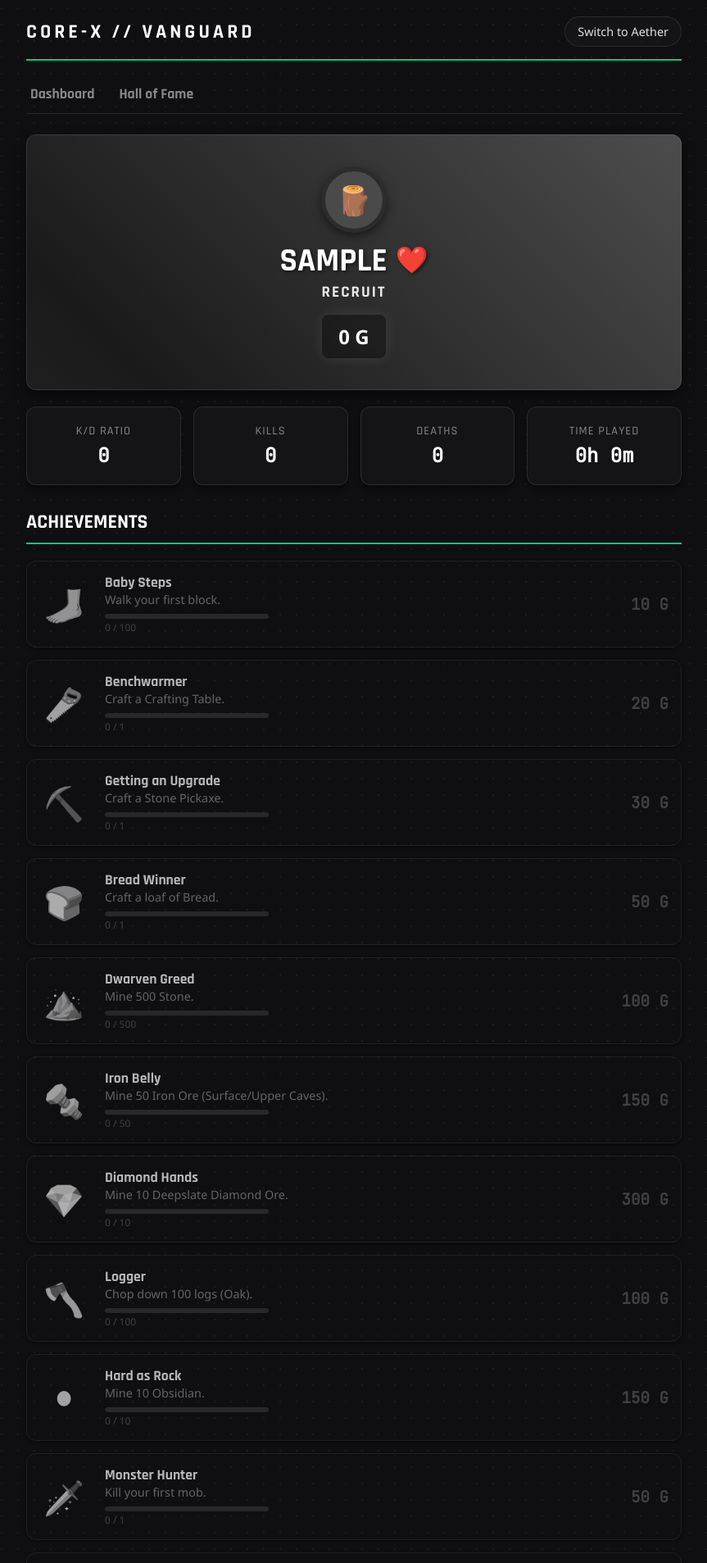
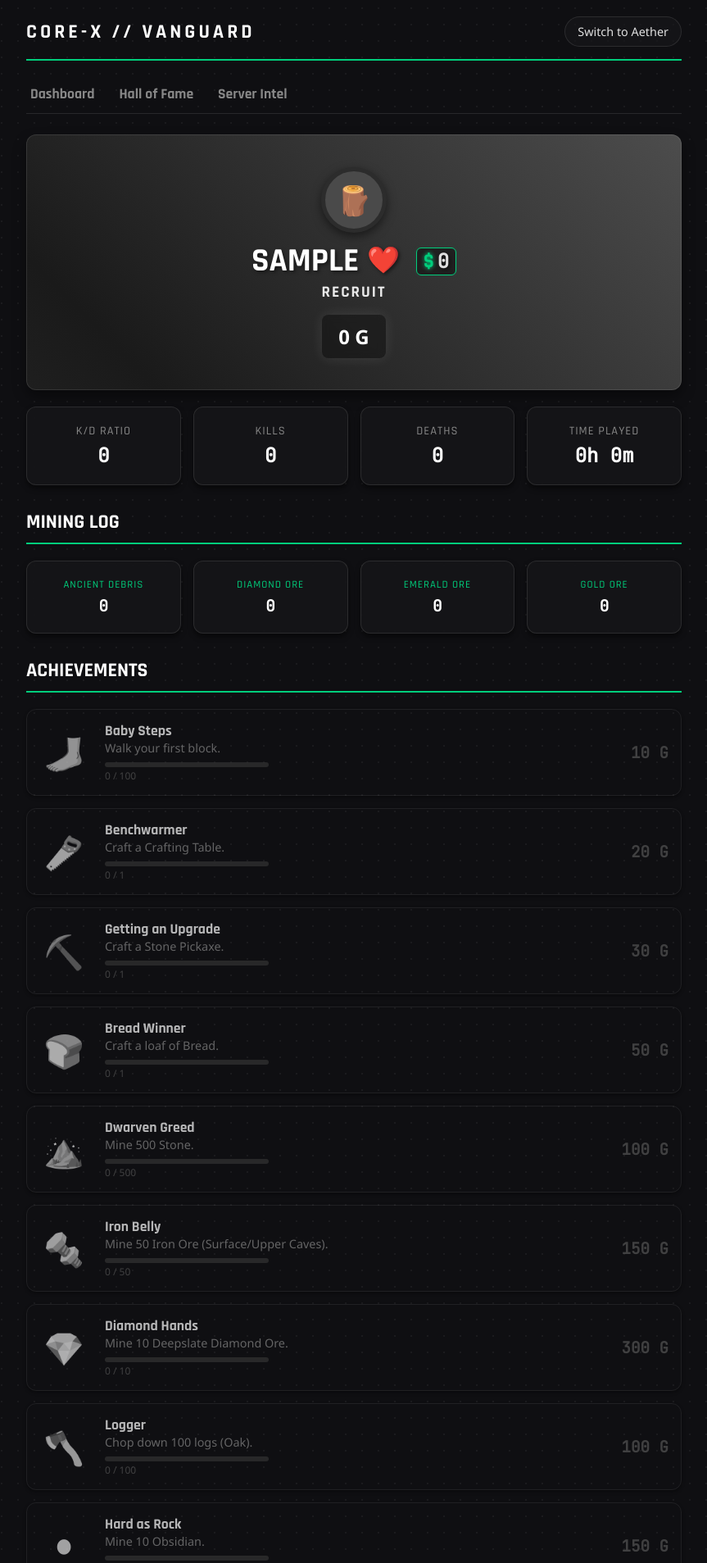
Before and after one commit to usr-frank/core-x, a Flask app: page /player/1 in a window 1280 px wide. Shown: the top 1907 px of the page at 82% size, without its empty margins (208-1071 px from the left). Run offline with Flask 3, Linux system fonts and the light colour scheme; data comes from the database, SQL or seed files in the repository; tables that the repository leaves empty hold one stand-in row (values such as "Sample post").

Commit message:
Implement Economy System and Server Intel Dashboard
- Update `scanner.py` to harvest mining statistics for Diamond, Gold, Emerald, and Ancient Debris (including Deepslate variants).
- Implement `calculate_net_worth` logic in `app.py`.
- Add `/server` route for Server Intelligence dashboard, displaying Global Aggregates (GDP, Playtime, Distance, Casualties) and Top 3 Oligarchs.
- Update `profile.html` to include Net Worth badge and Mining Log.
- Update `index.html` to display Net Worth on player cards.
- Add new styles for economy badges and rank colors in `style.css`.

```diff
--- a/app.py
+++ b/app.py
@@ -58,6 +58,14 @@ def get_player_rank(score):
         progress = int((score / 500) * 100)
         return {"current_title": "Recruit", "image_path": "static/ranks/recruit.svg", "next_title": "Scout", "progress_percent": progress, "current_score": score, "next_rank_score": 500}
 
+def calculate_net_worth(stats):
+    ancient_debris = stats.get('mined_ancient_debris', 0)
+    diamond = stats.get('mined_diamond_ore', 0) + stats.get('mined_deepslate_diamond_ore', 0)
+    emerald = stats.get('mined_emerald_ore', 0) + stats.get('mined_deepslate_emerald_ore', 0)
+    gold = stats.get('mined_gold_ore', 0) + stats.get('mined_deepslate_gold_ore', 0)
+
+    return (ancient_debris * 5000) + (emerald * 2500) + (diamond * 1000) + (gold * 250)
+
 @app.route('/')
 def index():
     conn = get_db_connection()
@@ -96,8 +104,11 @@ def index():
 
     dashboard_data = []
     for p in players:
-        death_row = conn.execute("SELECT value FROM player_stats WHERE player_uuid = ? AND stat_name = 'total_deaths'", (p['uuid'],)).fetchone()
-        deaths = death_row['value'] if death_row else 0
+        stats_rows = conn.execute("SELECT stat_name, value FROM player_stats WHERE player_uuid = ?", (p['uuid'],)).fetchall()
+        stats = {row['stat_name']: row['value'] for row in stats_rows}
+
+        deaths = stats.get('total_deaths', 0)
+        net_worth = calculate_net_worth(stats)
 
         unlocks = conn.execute('''
             SELECT d.id, d.name, d.description, d.icon, u.unlocked_at, d.threshold, d.points
@@ -131,7 +142,8 @@ def index():
             "score": p['score'],
             "rank": get_player_rank(p['score']),
             "achievements": all_achievements,
-            "deaths": deaths
+            "deaths": deaths,
+            "net_worth": net_worth
         })
 
     global_score_row = conn.execute("SELECT SUM(score) FROM (SELECT COALESCE(SUM(d.points), 0) as score FROM players p LEFT JOIN unlocks u ON p.uuid = u.player_uuid LEFT JOIN definitions d ON u.achievement_id = d.id GROUP BY p.uuid)").fetchone()
@@ -152,6 +164,79 @@ def leaderboard():
     conn.close()
     return render_template('leaderboard.html', bloodlust=bloodlust, darwin=darwin, no_lifers=no_lifers, runners=runners)
 
+@app.route('/server')
+def server_intel():
+    conn = get_db_connection()
+
+    # 1. Fetch Global Aggregates (Single Query where possible)
+    # Note: Summing over all stats might be heavy, so we select specific stats
+    agg_query = '''
+        SELECT stat_name, SUM(value) as total
+        FROM player_stats
+        WHERE stat_name IN ('total_deaths', 'play_time_ticks', 'distance_walked')
+        GROUP BY stat_name
+    '''
+    aggs = {row['stat_name']: row['total'] for row in conn.execute(agg_query).fetchall()}
+
+    total_deaths = aggs.get('total_deaths', 0)
+    total_playtime = aggs.get('play_time_ticks', 0)
+    total_distance = aggs.get('distance_walked', 0)
+
+    # 2. Calculate Economy (Net Worth)
+    # We need to fetch all mining stats for all players to compute this accurately
+    # This is an expensive operation but necessary given the structure
+    # Optimization: Filter only mining stats
+    mining_stats = conn.execute('''
+        SELECT player_uuid, stat_name, value
+        FROM player_stats
+        WHERE stat_name IN (
+            'mined_ancient_debris',
+            'mined_diamond_ore', 'mined_deepslate_diamond_ore',
+            'mined_emerald_ore', 'mined_deepslate_emerald_ore',
+            'mined_gold_ore', 'mined_deepslate_gold_ore'
+        )
+    ''').fetchall()
+
+    player_wealth = {}
+    for row in mining_stats:
+        uid = row['player_uuid']
+        if uid not in player_wealth: player_wealth[uid] = {}
+        player_wealth[uid][row['stat_name']] = row['value']
+
+    # Calculate Total GDP and Oligarchs
+    total_gdp = 0
+    rich_list = []
+
+    # Need to map UUIDs to Gamertags for the list
+    players_map = {row['uuid']: row['gamertag'] for row in conn.execute("SELECT uuid, gamertag FROM players").fetchall()}
+
+    for uid, stats in player_wealth.items():
+        nw = calculate_net_worth(stats)
+        total_gdp += nw
+        name = players_map.get(uid, uid[:8])
+        rich_list.append({"name": name, "net_worth": nw})
+
+    # Sort for Oligarchs
+    rich_list.sort(key=lambda x: x['net_worth'], reverse=True)
+    top_3 = rich_list[:3]
+
+    # Formatting
+    gdp_formatted = f"${total_gdp:,}"
+    dist_km = f"{round(total_distance / 100000, 2):,} km"
+
+    days = total_playtime // (72000 * 24)
+    hours = (total_playtime % (72000 * 24)) // 72000
+    playtime_formatted = f"{days} Days, {hours} Hours"
+
+    conn.close()
+
+    return render_template('server.html',
+                           gdp=gdp_formatted,
+                           distance=dist_km,
+                           playtime=playtime_formatted,
+                           casualties=f"{total_deaths:,}",
+                           oligarchs=top_3)
+
 @app.route('/player/<uuid>')
 def player_profile(uuid):
     conn = get_db_connection()
@@ -167,6 +252,15 @@ def player_profile(uuid):
     kills = stats.get('total_kills', 0)
     deaths = stats.get('total_deaths', 0)
     kd = round(kills / deaths, 2) if deaths > 0 else kills
+
+    net_worth = calculate_net_worth(stats)
+
+    mining_log = [
+        {"name": "Ancient Debris", "count": stats.get('mined_ancient_debris', 0), "value": 5000},
+        {"name": "Diamond Ore", "count": stats.get('mined_diamond_ore', 0) + stats.get('mined_deepslate_diamond_ore', 0), "value": 1000},
+        {"name": "Emerald Ore", "count": stats.get('mined_emerald_ore', 0) + stats.get('mined_deepslate_emerald_ore', 0), "value": 2500},
+        {"name": "Gold Ore", "count": stats.get('mined_gold_ore', 0) + stats.get('mined_deepslate_gold_ore', 0), "value": 250}
+    ]
 
     unlocks = conn.execute("SELECT d.id, d.name, d.description, d.icon, u.unlocked_at, d.threshold, d.points FROM unlocks u JOIN definitions d ON u.achievement_id = d.id WHERE u.player_uuid = ? ORDER BY u.unlocked_at DESC", (uuid,)).fetchall()
     unlocked_ids = {u['id'] for u in unlocks}
@@ -191,7 +285,9 @@ def player_profile(uuid):
         "uuid": player_row['uuid'], "gamertag": player_row['gamertag'], "score": score,
         "rank": get_player_rank(score), "era_class": get_player_era(score),
         "stats": {"kills": kills, "deaths": deaths, "kd": kd, "playtime": f"{stats.get('play_time_ticks',0)//72000}h {(stats.get('play_time_ticks',0)%3600)//60}m"},
-        "achievements": all_achievements
+        "achievements": all_achievements,
+        "net_worth": net_worth,
+        "mining_log": mining_log
     })
 
 if __name__ == '__main__':
--- a/static/style.css
+++ b/static/style.css
@@ -70,7 +70,7 @@ h1, h2, h3, .main-header h1, .gamertag, .card-gamertag, .rank-text, .title, .car
     text-transform: uppercase; /* Rajdhani looks better uppercase usually, preserving existing styles */
 }
 
-.gs, .points, .stat-value, .date, .status-value, .rank-score, .medal-points {
+.gs, .points, .stat-value, .date, .status-value, .rank-score, .medal-points, .currency-value {
     font-family: var(--font-mono);
 }
 
@@ -211,6 +211,32 @@ h1, h2, h3, .main-header h1, .gamertag, .card-gamertag, .rank-text, .title, .car
     background: var(--accent-bg-alpha);
     padding: 5px 10px;
     border-radius: 4px;
+}
+
+/* Net Worth Badge */
+.net-worth-badge {
+    display: inline-flex;
+    align-items: center;
+    background: rgba(0, 0, 0, 0.4);
+    border: 1px solid var(--accent-color);
+    padding: 4px 8px;
+    border-radius: 6px;
+    margin-left: 10px;
+    font-size: 0.6em; /* Relative to header */
+    color: #fff;
+    vertical-align: middle;
+    box-shadow: 0 0 5px var(--accent-bg-alpha);
+}
+.currency-symbol {
+    font-family: var(--font-header);
+    color: var(--accent-color);
+    margin-right: 4px;
+    font-weight: bold;
+    text-shadow: 0 0 5px var(--accent-color);
+}
+.net-worth-value {
+    font-family: var(--font-mono);
+    color: #e0e0e0;
 }
 
 .achievement { display: flex; align-items: center; padding: 12px 0; border-top: 1px solid var(--card-border); }
@@ -450,6 +476,15 @@ h1, h2, h3, .main-header h1, .gamertag, .card-gamertag, .rank-text, .title, .car
     gap: 20px;
 }
 
+/* Oligarch List Styling */
+.oligarch-list .rank-item {
+    font-size: 1.2em;
+    padding: 15px;
+}
+.oligarch-gold { color: #FFD700; text-shadow: 0 0 10px rgba(255, 215, 0, 0.5); }
+.oligarch-silver { color: #C0C0C0; text-shadow: 0 0 10px rgba(192, 192, 192, 0.5); }
+.oligarch-bronze { color: #cd7f32; text-shadow: 0 0 10px rgba(205, 127, 50, 0.5); }
+
 .category-title {
     font-size: 1.2rem;
     font-weight: bold;
--- a/templates/base.html
+++ b/templates/base.html
@@ -21,6 +21,7 @@
         <div class="nav-bar">
             <a href="{{ url_for('index') }}" class="nav-pill {% if request.endpoint == 'index' %}active{% endif %}">Dashboard</a>
             <a href="{{ url_for('leaderboard') }}" class="nav-pill {% if request.endpoint == 'leaderboard' %}active{% endif %}">Hall of Fame</a>
+            <a href="{{ url_for('server_intel') }}" class="nav-pill {% if request.endpoint == 'server_intel' %}active{% endif %}">Server Intel</a>
         </div>
 
         {% block content %}{% endblock %}
--- a/templates/index.html
+++ b/templates/index.html
@@ -47,6 +47,10 @@
         </div>
 
         <div style="display: flex; align-items: center;">
+            <div class="net-worth-badge" title="Net Worth" style="margin-right: 15px;">
+                 <span class="currency-symbol">$</span>
+                 <span class="net-worth-value">{{ "{:,}".format(player.net_worth) }}</span>
+            </div>
             <div class="gs">{{ player.score }} G</div>
             <span class="chevron">▼</span>
         </div>
--- a/templates/profile.html
+++ b/templates/profile.html
@@ -17,6 +17,12 @@
                 {% else %}
                     <span class="card-ironman" title="Fallen: {{ player.stats.deaths }} Deaths">💀</span>
                 {% endif %}
+
+                <!-- Net Worth Badge -->
+                <div class="net-worth-badge" title="Lifetime Net Worth">
+                    <span class="currency-symbol">$</span>
+                    <span class="net-worth-value">{{ "{:,}".format(player.net_worth) }}</span>
+                </div>
             </h1>
             <div class="card-title">{{ player.rank.current_title }}</div>
         </div>
@@ -43,6 +49,17 @@
         <div class="stat-label">Time Played</div>
         <div class="stat-value">{{ player.stats.playtime }}</div>
     </div>
+</div>
+
+<!-- Mining Log -->
+<h2 class="section-title">Mining Log</h2>
+<div class="combat-record"> <!-- Reusing combat record grid for consistent look -->
+    {% for item in player.mining_log %}
+    <div class="stat-box">
+        <div class="stat-label" style="font-size: 0.8em; color: var(--accent-color);">{{ item.name }}</div>
+        <div class="stat-value" style="font-size: 1.2em;">{{ "{:,}".format(item.count) }}</div>
+    </div>
+    {% endfor %}
 </div>
 
 <!-- Achievements Section -->
```
Also changed, not shown: scanner.py (+9 -1 lines), templates/server.html (added, +48 -0 lines), verification/verify_dashboard.py (deleted, +0 -55 lines), verification/verify_script.py (deleted, +0 -34 lines), verification/verify_ui.py (deleted, +0 -33 lines), verification/dashboard.png (deleted), verification/dashboard_verified.png (deleted), verification/leaderboard.png (deleted).
